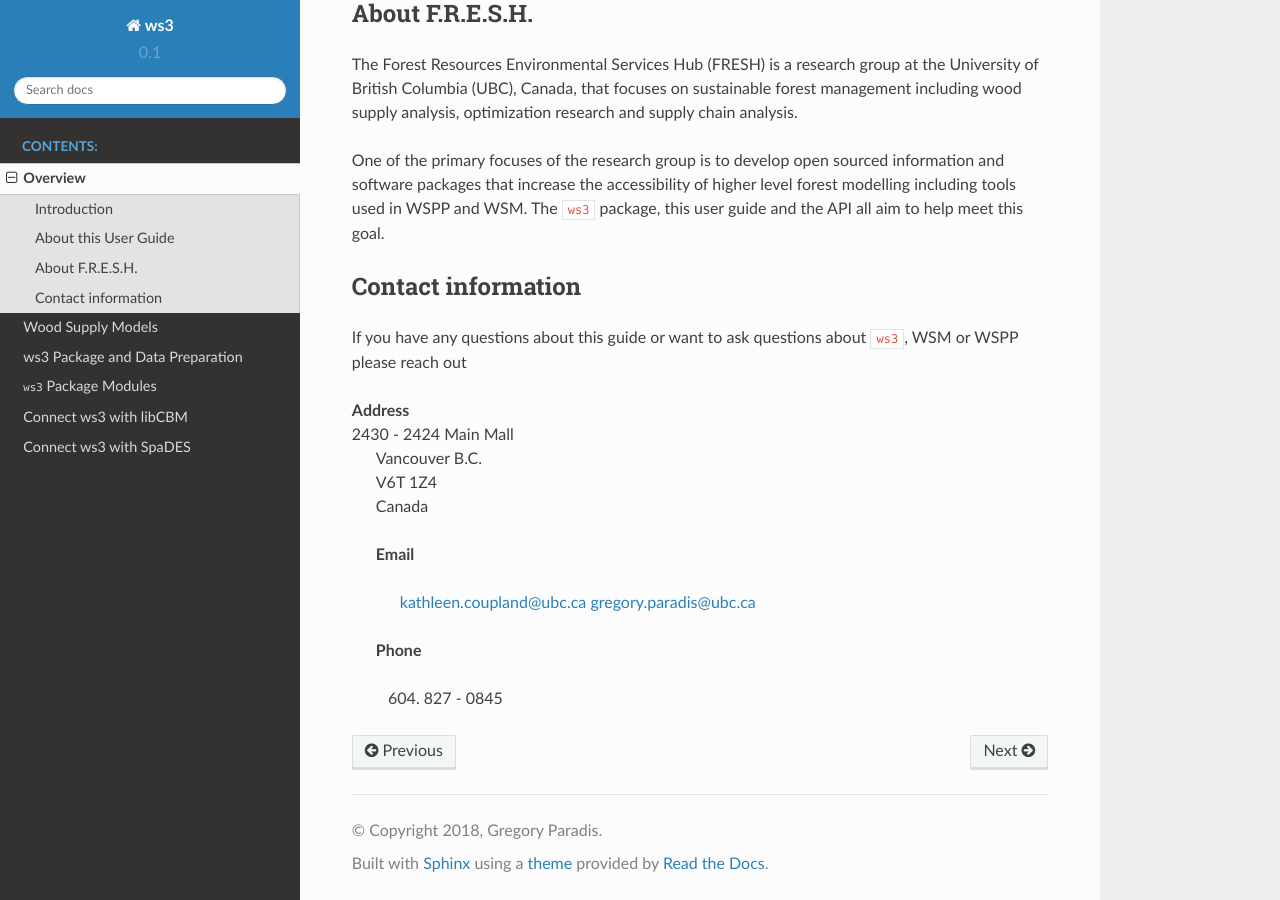
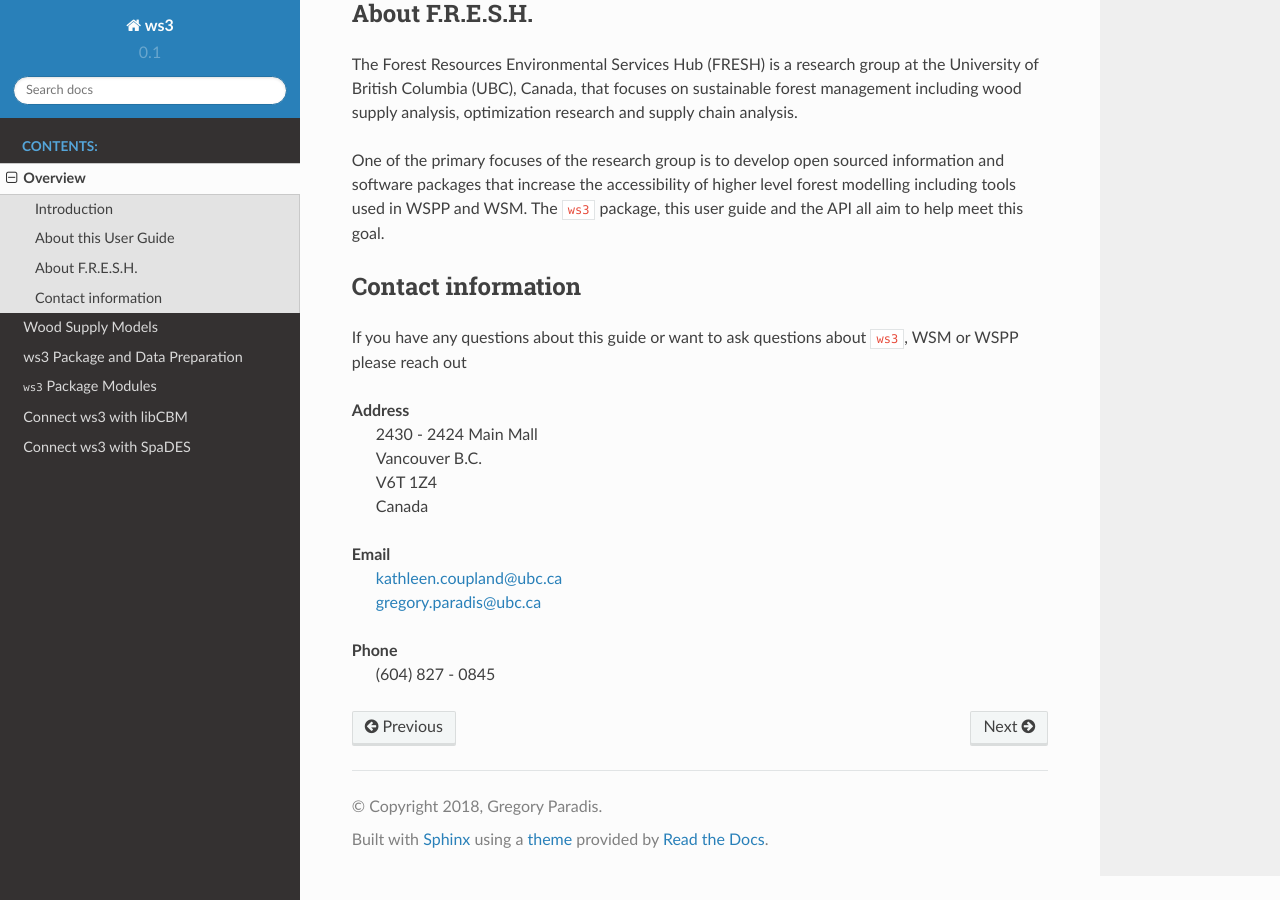
Before and after one commit to UBC-FRESH/ws3, a Sphinx documentation site: the page built from docs/source/intro.rst, in a window 1280 px wide and 900 px high, scrolled down 1266 px. Built offline with Sphinx 7.4.7 and the Read the Docs theme 2.0.0, drawn with Linux system fonts in a browser that asks for light colours; pages that are not in the unit, such as notebooks, are missing from menus.

Commit message:
Update intro.rst

```diff
--- a/docs/source/intro.rst
+++ b/docs/source/intro.rst
@@ -38,17 +38,15 @@ Contact information
 
 If you have any questions about this guide or want to ask questions about ``ws3``, WSM or WSPP please reach out
 
-|	**Address**
-|	2430 - 2424 Main Mall
-|		Vancouver B.C.
-|		V6T 1Z4
-|		Canada
+|		**Address**
+|			2430 - 2424 Main Mall
+|			Vancouver B.C.
+|			V6T 1Z4
+|			Canada
 
-	**Email**
+|		**Email**
+|			kathleen.coupland@ubc.ca
+|			gregory.paradis@ubc.ca
 
-		kathleen.coupland@ubc.ca
-		gregory.paradis@ubc.ca
-
-	**Phone**
-
-		(604) 827 - 0845
+|		**Phone**
+|			(604) 827 - 0845
```
